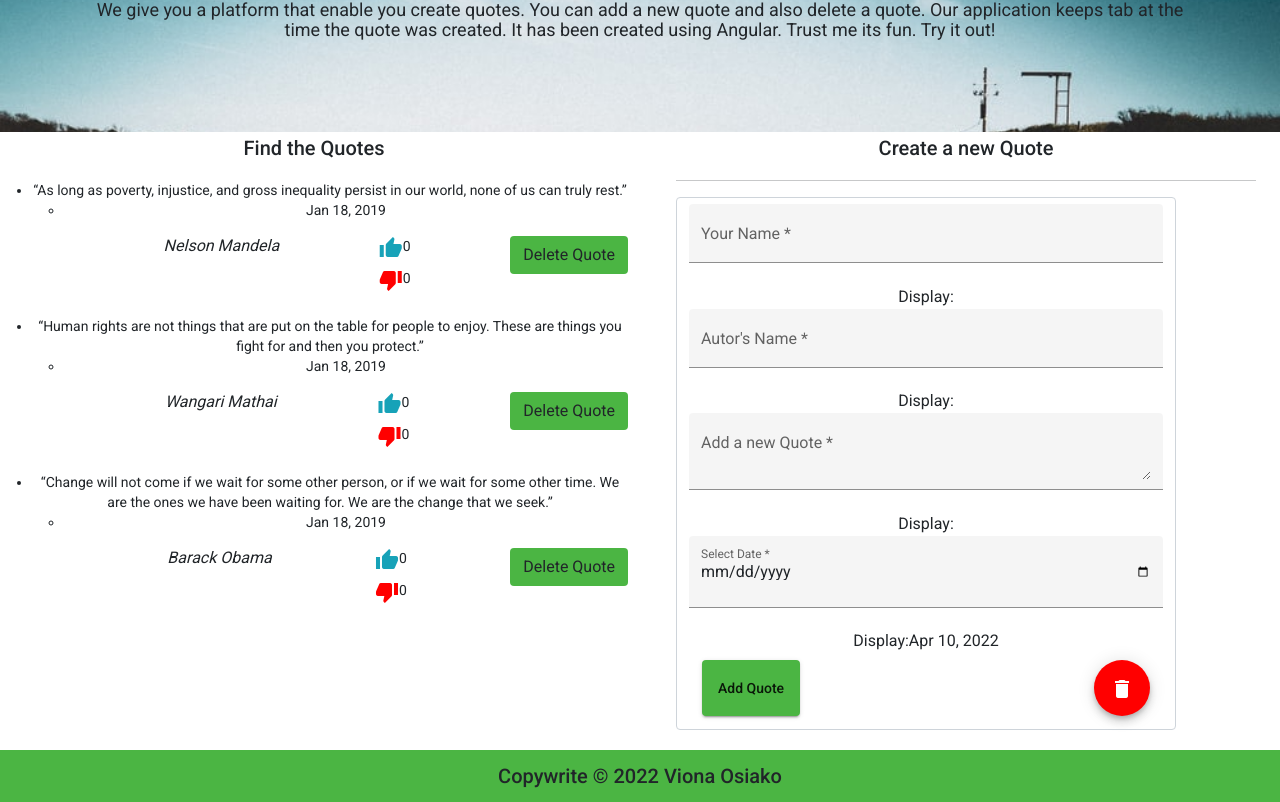
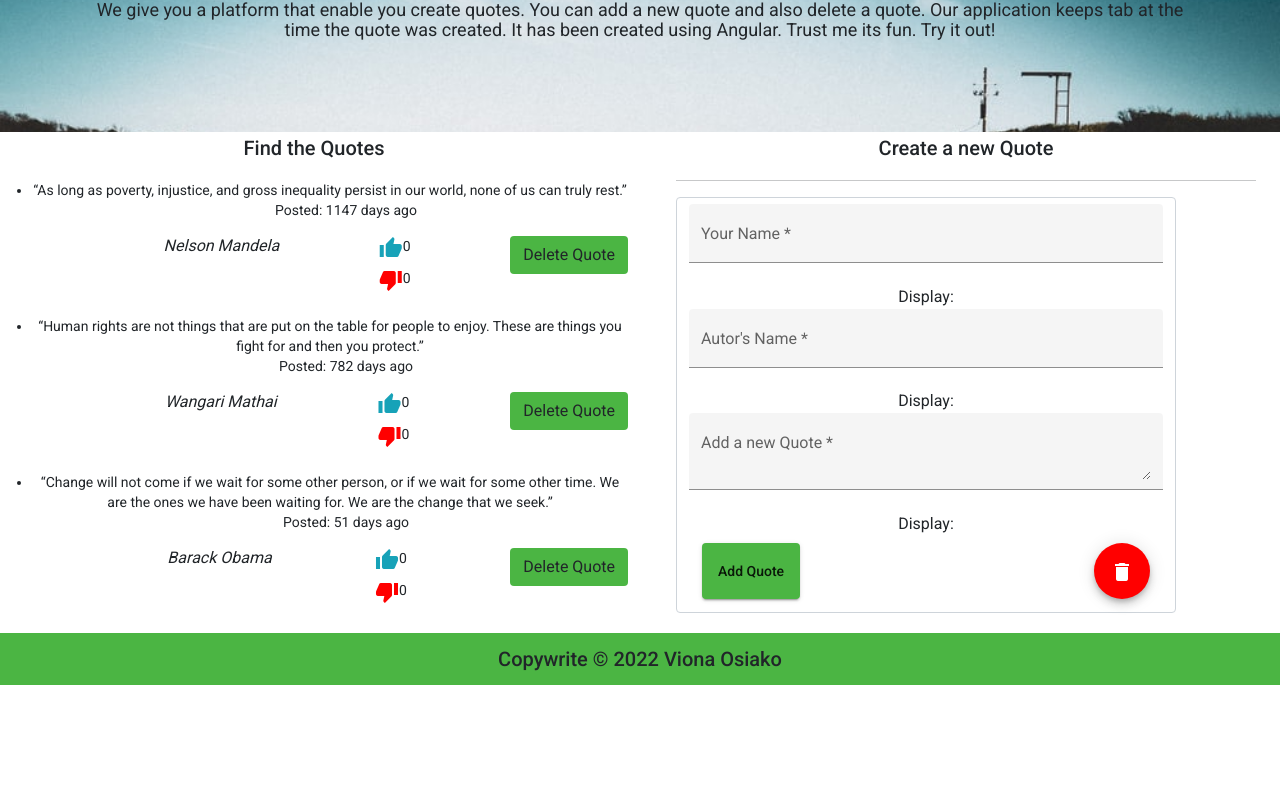
Before and after one commit to vionaosiako/Quotes, an Angular app: page / in a window 1280 px wide. Shown: the part 944-1746 px from the top of the page. After the commit the page ends 1629 px from the top, so only its background shows below. Built offline with nearby package versions, Linux system fonts and the light colour scheme.

Commit message:
Upade pipe dateCount

```diff
--- a/src/app/date-count.pipe.ts
+++ b/src/app/date-count.pipe.ts
@@ -12,12 +12,7 @@ export class DateCountPipe implements PipeTransform {
     const secondsInDay = 86400; //60 seconds * 60 minutes in an hour * 24 hours in a day
     var dateDifferenceSeconds = dateDifference*0.001; //converts miliseconds to seconds
     var dateCounter = dateDifferenceSeconds/secondsInDay;
-
-    if (dateCounter >= 1 && value > todayWithNoTime){
-      return dateCounter;
-    }else{
-      return 0;
-    }
+    return dateCounter;
 
   }
 }
--- a/src/app/generate-quote/generate-quote.component.html
+++ b/src/app/generate-quote/generate-quote.component.html
@@ -38,16 +38,16 @@
         </div>
       </div>
 
-      <div>
+      <!-- <div>
         <mat-form-field class="example-full-width" appearance="fill">
           <mat-label>Select Date</mat-label>
-          <input matInput id="date" [(ngModel)]="newQuote.completeDate" name="date" type="date" required>
+          <input matInput id="completeDate" [(ngModel)]="newQuote.completeDate" name="completeDate" type="date" required>
         </mat-form-field>
 
         <div>
           Display:{{newQuote.completeDate|date}}
         </div>
-      </div>
+      </div> -->
 
       <div class="btn">
         <button mat-raised-button class="btnAddQuote">Add Quote</button>
--- a/src/app/quote/quote-rating/quote-rating.component.css
+++ b/src/app/quote/quote-rating/quote-rating.component.css
@@ -16,3 +16,7 @@
     font-style: italic;
     font-size: medium;
 }
+
+.dateCreated{
+    list-style: none;
+}
--- a/src/app/quote/quote-rating/quote-rating.component.html
+++ b/src/app/quote/quote-rating/quote-rating.component.html
@@ -1,6 +1,6 @@
 <div>
-    <ul>
-        <li>{{quotes.completeDate|date}}</li>
+    <ul class="dateCreated">
+        <li>Posted: {{quotes.completeDate|dateCount}} days ago</li>
     </ul>
     <ul class="insideQuote mt-3">
                    <br>
--- a/src/app/quote/quote.component.html
+++ b/src/app/quote/quote.component.html
@@ -4,13 +4,13 @@
             <h2>Find the Quotes</h2>
 
             <ul *ngFor="let quoteQuation of quotes; let i = index">
-                <div *ngIf="quoteQuation.upvote==highest && quoteQuation.upvote>0;then highlight else empty">
+                <div *ngIf="highest()===quoteQuation.upvote && quoteQuation.upvote>0;then highlight else empty">
                 </div>
 
                 <ng-template #highlight>
                     <li appHighlight>
                         <span>{{  quoteQuation.quoteContent }}</span>
-                        <app-quote-rating [quotes]="quoteQuation"></app-quote-rating>
+                        <app-quote-rating (isDeleted)="deleteBtn($event,i)"[quotes]="quoteQuation"></app-quote-rating>
                     </li>
                 </ng-template>
 
--- a/src/app/quote/quote.component.ts
+++ b/src/app/quote/quote.component.ts
@@ -8,9 +8,9 @@ import { Quote } from '../quote';
 })
 export class QuoteComponent implements OnInit {
   quotes:Quote[] = [
-    new Quote(1, 'Viona Osiako', '“As long as poverty, injustice, and gross inequality persist in our world, none of us can truly rest.” ', 'Nelson Mandela',new Date(2019,0,18),0,0),
-    new Quote(2, 'Viona Osiako', '“Human rights are not things that are put on the table for people to enjoy. These are things you fight for and then you protect.”', 'Wangari Mathai',new Date(2019,0,18),0,0),
-    new Quote(3, 'Viona Osiako', '“Change will not come if we wait for some other person, or if we wait for some other time. We are the ones we have been waiting for. We are the change that we seek.”', 'Barack Obama',new Date(2019,0,18),0,0),
+    new Quote(1, 'Viona Osiako', '“As long as poverty, injustice, and gross inequality persist in our world, none of us can truly rest.” ', 'Nelson Mandela',new Date(2019,1,18),0,0),
+    new Quote(2, 'Viona Osiako', '“Human rights are not things that are put on the table for people to enjoy. These are things you fight for and then you protect.”', 'Wangari Mathai',new Date(2020,1,18),0,0),
+    new Quote(3, 'Viona Osiako', '“Change will not come if we wait for some other person, or if we wait for some other time. We are the ones we have been waiting for. We are the change that we seek.”', 'Barack Obama',new Date(2022,1,18),0,0),
 
   ]
 
@@ -22,8 +22,23 @@ export class QuoteComponent implements OnInit {
       }
     }
   }
-  arr: number[] = this.quotes.map(quote=>quote.upvote)
-  highest = Math.max(...this.arr)
+  // arr: number[] = this.quotes.map(quote=>quote.upvote)
+  // highest = Math.max(...this.arr)
+
+  first!:number
+  last!:number
+  count!:number
+
+  highest(){
+    this.first =0
+    this.last =0
+
+    for(this.count=0; this.count < this.quotes.length; this.count++){
+      this.last = this.quotes[this.count].upvote;
+      if(this.last > this.first){ this.first=this.last}
+    }
+    return this.first;
+  }
 
   addNewQuote(quote:Quote){
     let quoteLength = this.quotes.length;
```
